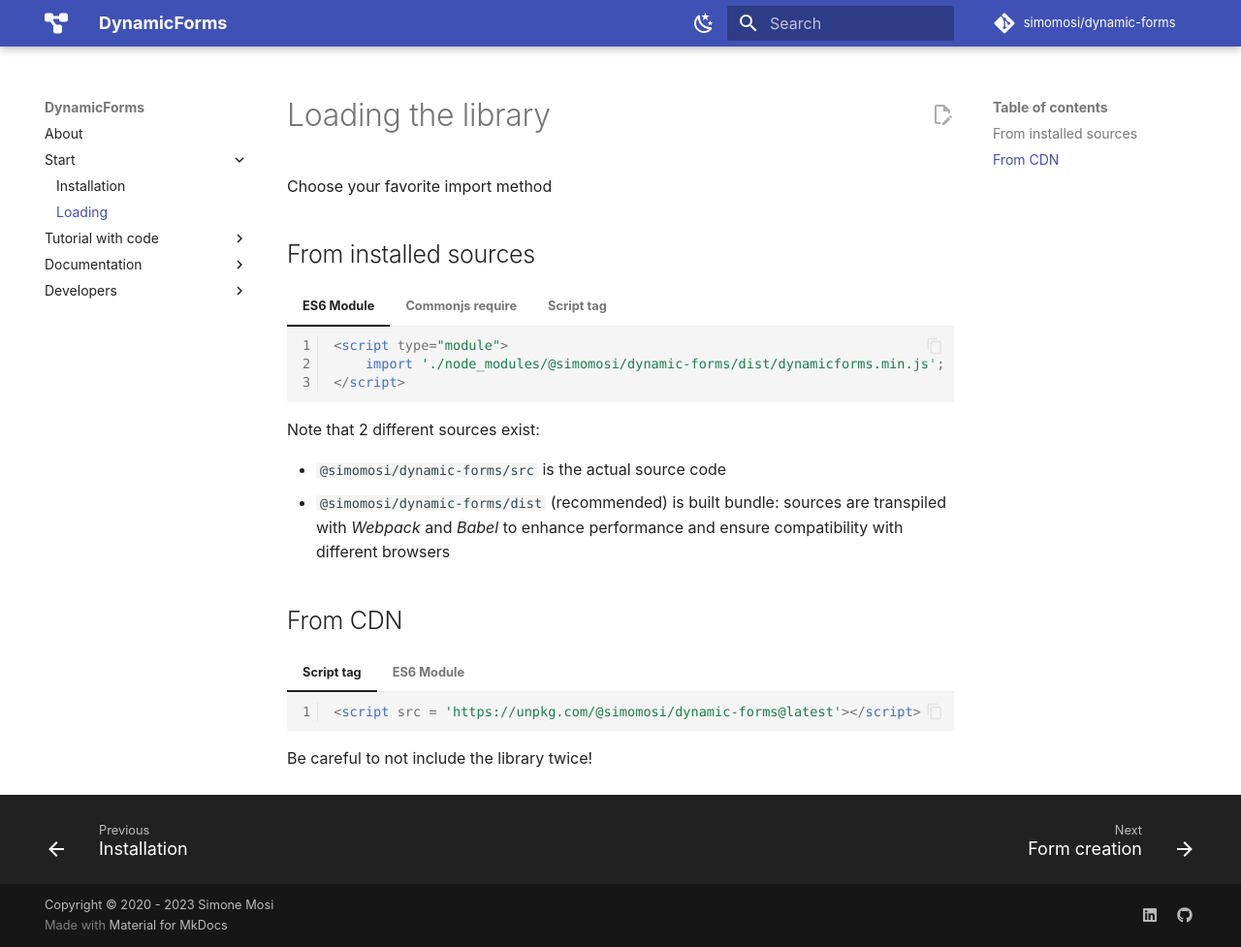
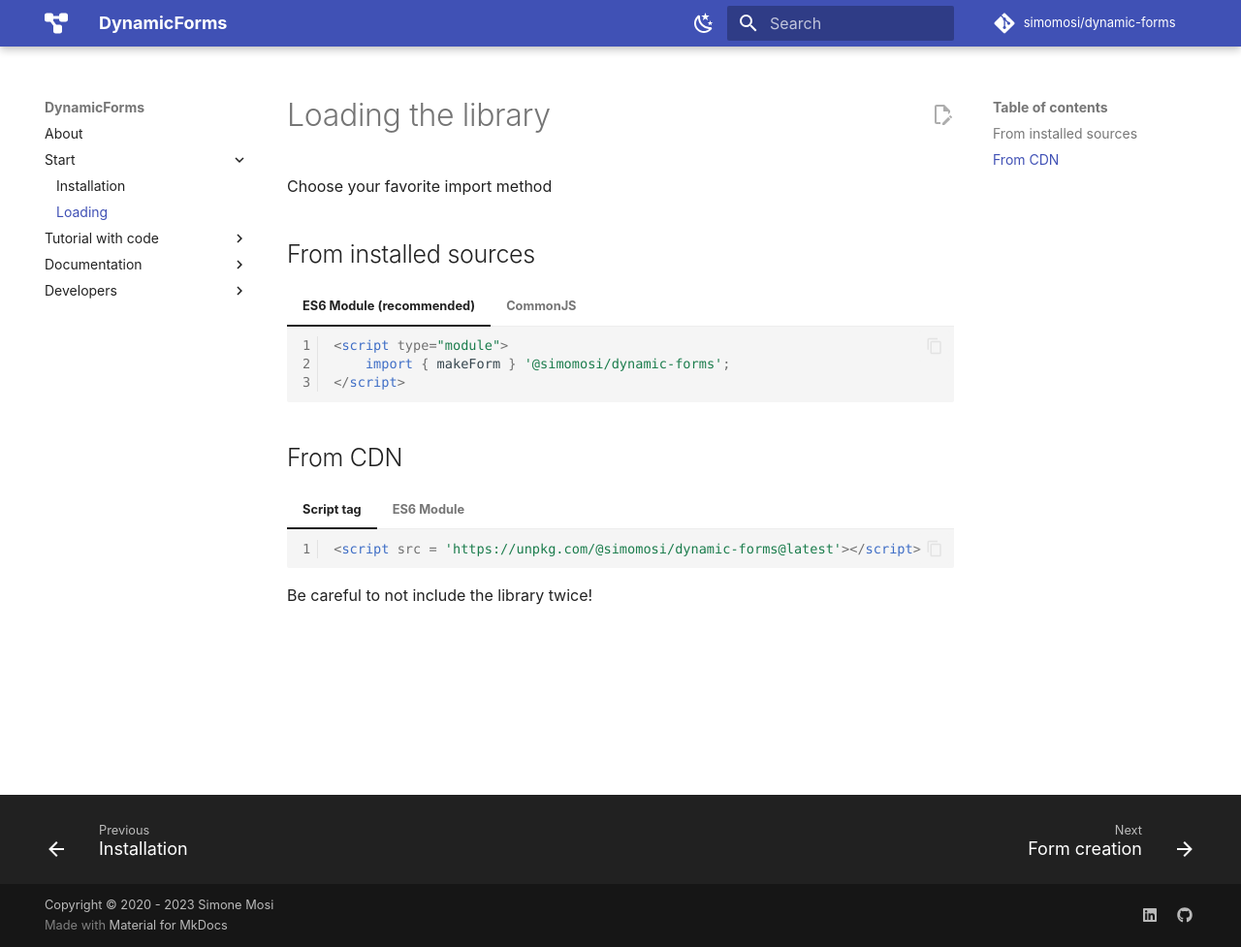
Before and after one commit to simomosi/dynamic-forms, an MkDocs documentation site: the page built from docs/start/loading.md, in a window 1280 px wide and 977 px high. Shown: the whole window at 97% size. Built offline with MkDocs 1.6.1 and Material for MkDocs 9.7.7, drawn with Linux system fonts in a browser that asks for light colours; comment, search, counter and statistics services are not loaded.

Commit message:
Update  import commands

````diff
--- a/docs/start/loading.md
+++ b/docs/start/loading.md
@@ -3,27 +3,17 @@
 
 ## From installed sources
 
-=== "ES6 Module"
+=== "ES6 Module (recommended)"
     ```html
     <script type="module">
-        import './node_modules/@simomosi/dynamic-forms/dist/dynamicforms.min.js';
+        import { makeForm } '@simomosi/dynamic-forms';
     </script>
     ```
 
-=== "Commonjs require"
+=== "CommonJS"
     ```javascript
-    const dynamicForms = require('@simomosi/dynamic-forms');
+    const { makeForm } = require('@simomosi/dynamic-forms');
     ```
-
-=== "Script tag"
-    ```html
-    <script src='./node_modules/@simomosi/dynamic-forms/dist/dynamicforms.min.js'></script>
-    ```
-
-Note that 2 different sources exist:
-
-- `@simomosi/dynamic-forms/src` is the actual source code
-- `@simomosi/dynamic-forms/dist` (recommended) is built bundle: sources are transpiled with *Webpack* and *Babel* to enhance performance and ensure compatibility with different browsers
 
 ## From CDN
 
@@ -35,7 +25,7 @@
 === "ES6 Module"
     ```html
     <script type="module">
-        import 'https://unpkg.com/@simomosi/dynamic-forms@latest';
+        import { makeForm } from 'https://unpkg.com/@simomosi/dynamic-forms@latest';
     </script>
     ```
 
````
